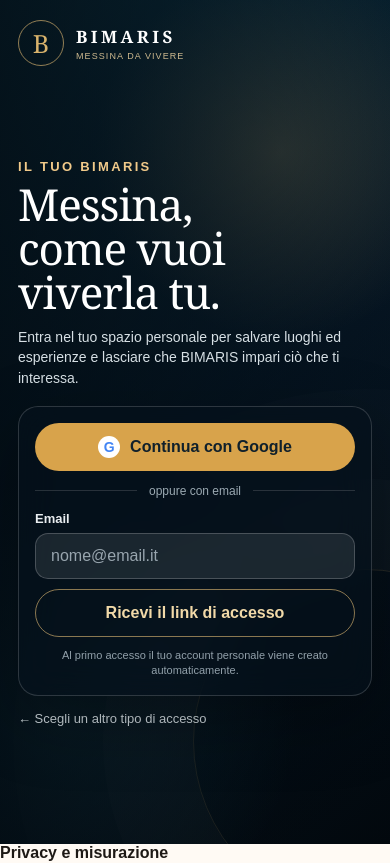
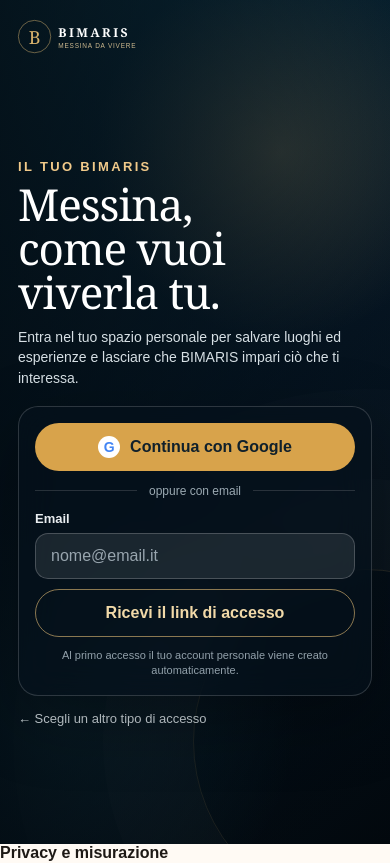
Before and after one commit to giovannibrunetto/bimaris-platform, a Next.js app in the folder apps/web/: page /accedi/utente in a window 390 px wide. Shown: the top 863 px of the page. Built offline with nearby package versions, Linux system fonts and the light colour scheme.

Commit message:
Restore compact BIMARIS logo on personal access

```diff
--- a/apps/web/app/personal-access-mobile.css
+++ b/apps/web/app/personal-access-mobile.css
@@ -6,6 +6,9 @@
 
   .personal-access-brand {
     margin-bottom: 0;
+    gap: 10px;
+    transform: scale(.72);
+    transform-origin: top left;
   }
 
   .personal-access-content {
```
